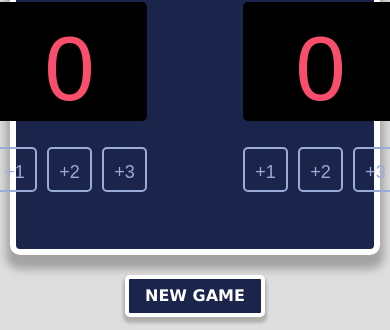
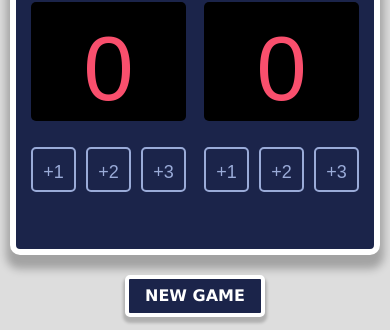
Before and after one commit to nxzav/scrimba-score-count-timer, a plain HTML site: page index.html in a window 390 px wide. Shown: the part 162-492 px from the top of the page. Drawn offline with nearby package versions, Linux system fonts and the light colour scheme; a web font is replaced by a local one.

Commit message:
Add media query for mobile

```diff
--- a/index.css
+++ b/index.css
@@ -148,3 +148,9 @@ h3 {
 .leader {
     color: #C8E4B2;
 }
+
+@media (max-width: 480px) {
+    .container {
+        column-gap: 5%;
+    }
+}
```
